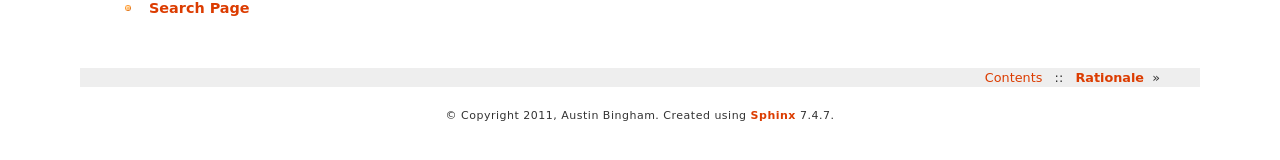
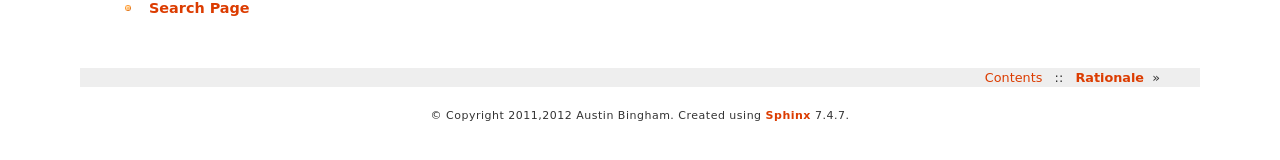
Before and after one commit to abingham/ackward, a Sphinx documentation site: the page built from docs/sphinx/source/index.rst, in a window 1280 px wide. Shown: the part 543-703 px from the top of the page. Built offline with Sphinx 7.4.7, drawn with Linux system fonts in a browser that asks for light colours.

Commit message:
updated copyright dates.

```diff
--- a/docs/sphinx/source/conf.py
+++ b/docs/sphinx/source/conf.py
@@ -42,7 +42,7 @@ master_doc = 'index'
 
 # General information about the project.
 project = u'ackward'
-copyright = u'2011, Austin Bingham'
+copyright = u'2011,2012 Austin Bingham'
 
 # The version info for the project you're documenting, acts as replacement for
 # |version| and |release|, also used in various other places throughout the
```
